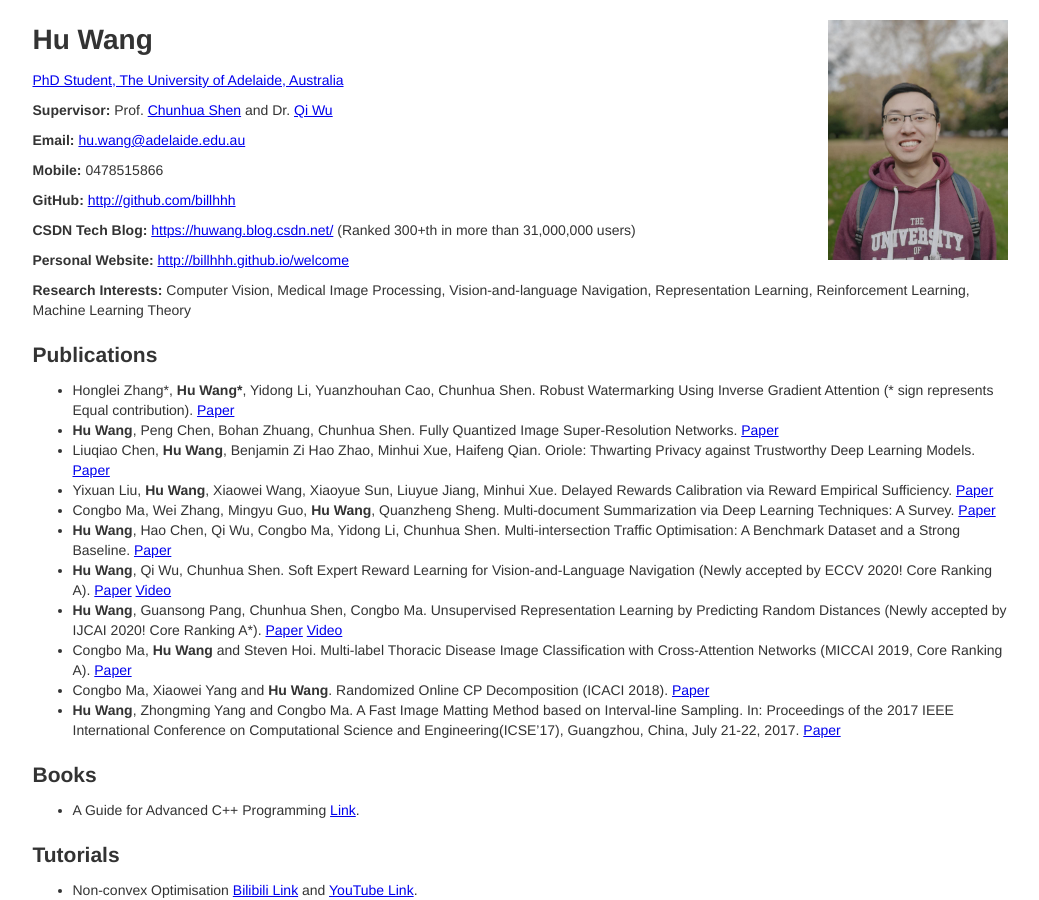
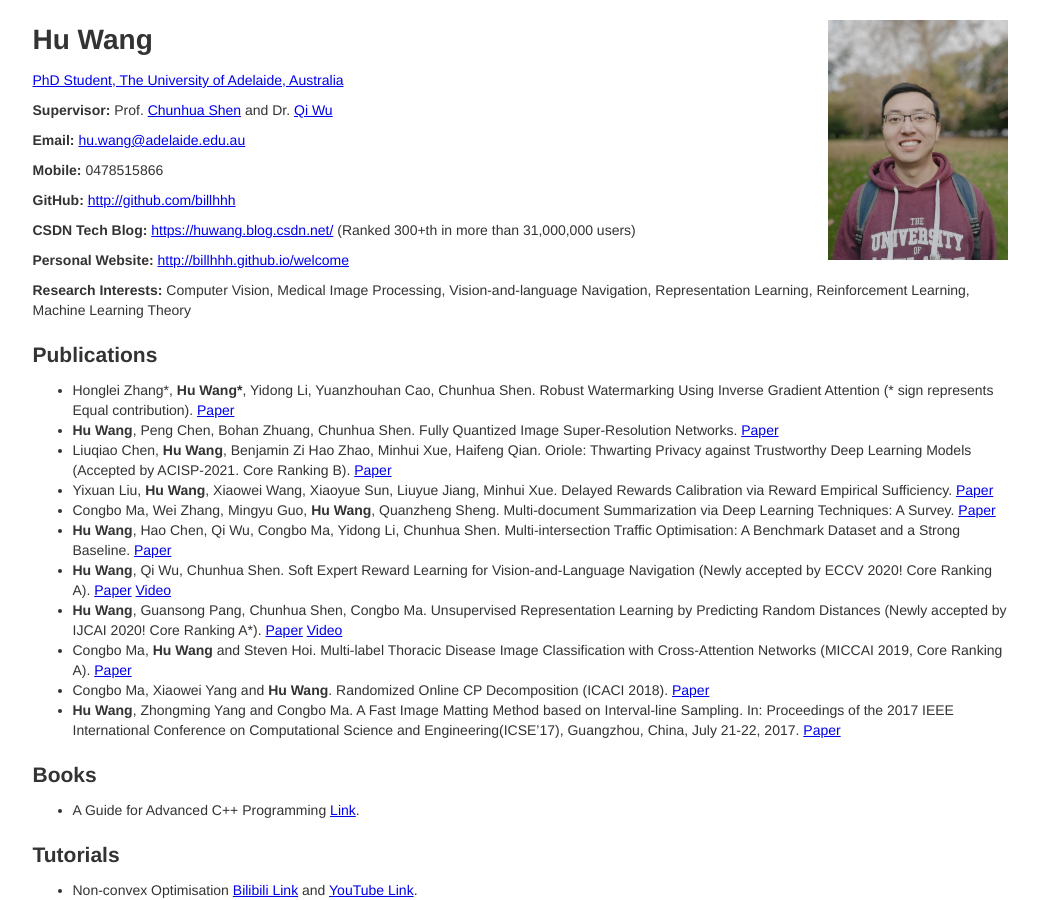
Before and after one commit to billhhh/whblog-omega, a Jekyll site: the page res/res-bak.html, which Jekyll copies as it is, in a window 1280 px wide and 900 px high. Shown: the whole window, without its empty margins (120-1159 px from the left). Built offline with Jekyll 4.4.1, drawn with Linux system fonts in a browser that asks for light colours.

Commit message:
Update res-bak.html

```diff
--- a/res/res-bak.html
+++ b/res/res-bak.html
@@ -53,7 +53,7 @@
             <strong>Hu Wang</strong>, Peng Chen, Bohan Zhuang, Chunhua Shen. Fully Quantized Image Super-Resolution Networks. <a href = "https://arxiv.org/abs/2011.14265">Paper</a>
           </li>
 	  <li>
-            Liuqiao Chen, <strong>Hu Wang</strong>, Benjamin Zi Hao Zhao, Minhui Xue, Haifeng Qian. Oriole: Thwarting Privacy against Trustworthy Deep Learning Models. <a href = "https://arxiv.org/abs/2102.11502">Paper</a>
+            Liuqiao Chen, <strong>Hu Wang</strong>, Benjamin Zi Hao Zhao, Minhui Xue, Haifeng Qian. Oriole: Thwarting Privacy against Trustworthy Deep Learning Models (Accepted by ACISP-2021. Core Ranking B). <a href = "https://arxiv.org/abs/2102.11502">Paper</a>
           </li>
 	  <li>
             Yixuan Liu, <strong>Hu Wang</strong>, Xiaowei Wang, Xiaoyue Sun, Liuyue Jiang, Minhui Xue. Delayed Rewards Calibration via Reward Empirical Sufficiency. <a href = "https://arxiv.org/abs/2102.10527">Paper</a>
```
